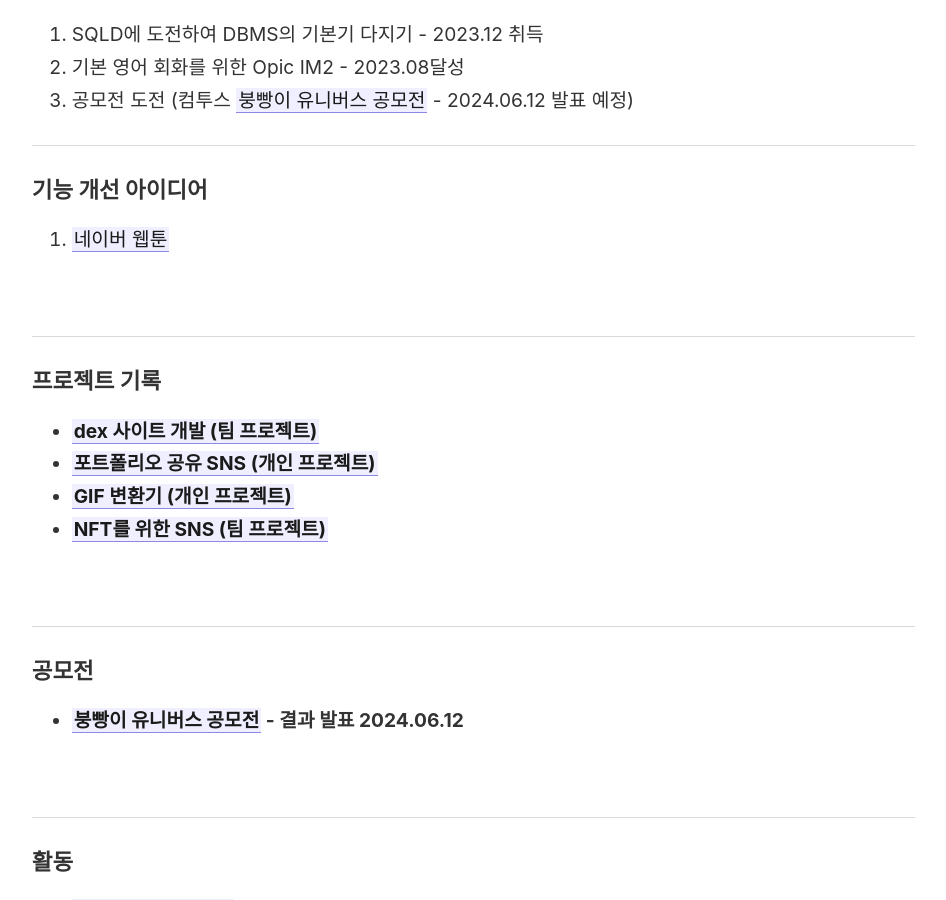
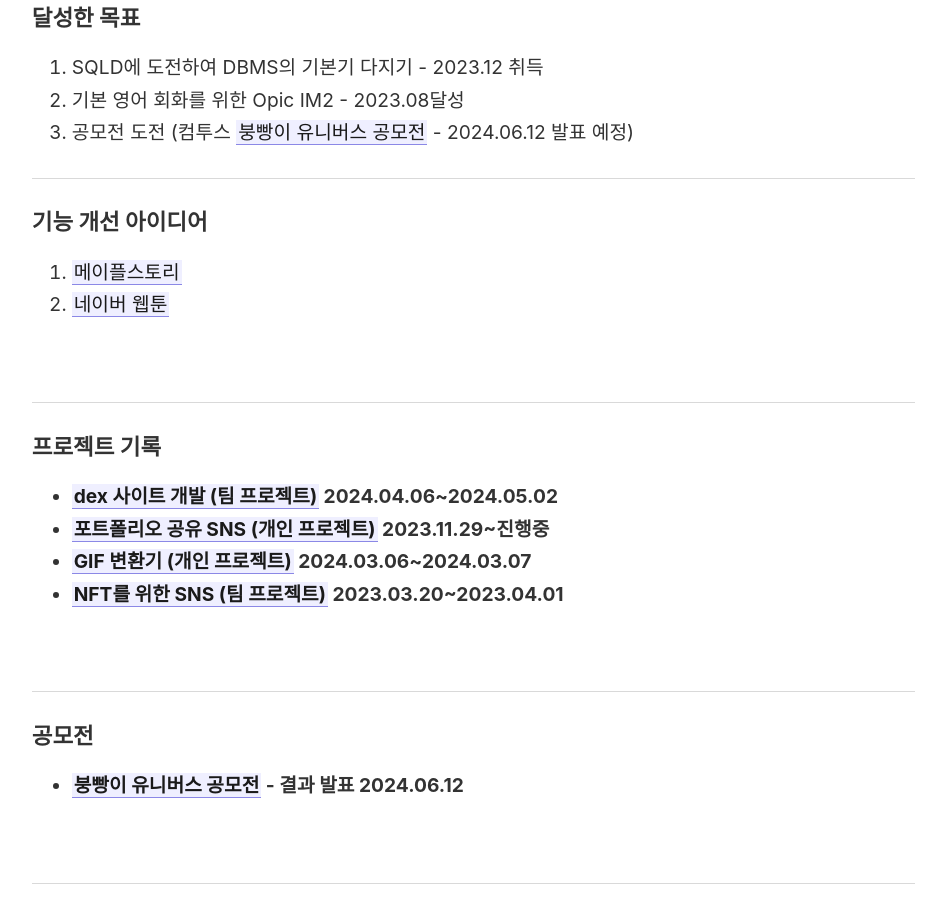
Before and after one commit to rainbow96bear/Obsidian, a Jekyll site: the page built from _pages/index.md, in a window 1280 px wide and 900 px high, scrolled down 616 px. Shown: the whole window, without its empty margins (45-991 px from the left). Built offline with Jekyll 4.4.1, drawn with Linux system fonts in a browser that asks for light colours; some of the changed text lies outside the part shown.

Commit message:
메이플스토리 기획

```diff
--- a/_pages/index.md
+++ b/_pages/index.md
@@ -19,6 +19,9 @@
 </div>
 <div>
 	사용해본 DB : MySQL
+</div>
+<div>
+	배포 : AWS EC2
 </div>
 <hr>
 <h3>진행중인 목표</h3>
@@ -42,6 +45,9 @@
 
 <ol>
 	<li>
+			[[메이플스토리]]
+	</li>
+	<li>
 			[[네이버 웹툰]]
 	</li>
 </ol>
@@ -51,16 +57,16 @@
 <h3> 프로젝트 기록 </h3>
 <ul>
 	<li>
-		<span style="font-weight: bold">[[dex 사이트 개발 (팀 프로젝트)]]</span>
+		<span style="font-weight: bold">[[dex 사이트 개발 (팀 프로젝트)]] 2024.04.06~2024.05.02</span>
 	</li>
 	<li>
-		<span style="font-weight: bold">[[포트폴리오 공유 SNS (개인 프로젝트)]]</span>
+		<span style="font-weight: bold">[[포트폴리오 공유 SNS (개인 프로젝트)]] 2023.11.29~진행중</span>
 	</li>
 	<li>
-		<span style="font-weight: bold">[[GIF 변환기 (개인 프로젝트)]]</span>
+		<span style="font-weight: bold">[[GIF 변환기 (개인 프로젝트)]] 2024.03.06~2024.03.07</span>
 	</li>
 	<li>
-		<span style="font-weight: bold">[[NFT를 위한 SNS (팀 프로젝트)]]</span>
+		<span style="font-weight: bold">[[NFT를 위한 SNS (팀 프로젝트)]] 2023.03.20~2023.04.01</span>
 	</li>
 </ul>
 <br>
@@ -77,16 +83,12 @@
 <ul>
 	<li>
 		<span style="font-weight: bold">
-		[[10억 줄 처리 챌린지]]
-		</span>
-	</li>
-	<li>
-		<span style="font-weight: bold">
-		[[위퍼블릭 DAO 활동]]
+		[[위퍼블릭 DAO 활동]] 2024.01.25~2024.04.12
 		</span>
 	</li>
 	<li>
 		<span style="font-weight: bold"><a href="https://rainbow96bear.tistory.com/entry/%EC%B2%B4%ED%97%98%EB%8B%A8-2023-%EB%B8%94%EB%A1%9D%EC%B2%B4%EC%9D%B8-%EB%88%84%EB%A6%AC%EB%8B%A8-%EB%A6%AC%EC%82%AC%EC%9D%B4%ED%81%B4-%EB%A0%9B%EC%A0%80-%EC%B2%B4%ED%97%98-%ED%9B%84%EA%B8%B0">블록체인 누리단</a>
+		2023.09.01~2023.12.31
 		</span>
 	</li>
 </ul>
```
Also changed, not shown: _notes/아이디어 모음/메이플스토리.md (added, +4 -0 lines), _notes/프로젝트/coinmeca/dex 사이트 개발 (팀 프로젝트).md (+5 -5 lines), assets/Pasted image 20240430124250.png (renamed from Pasted image 20240430124250.png), assets/Pasted image 20240502122535.png (added), 1 other file.
